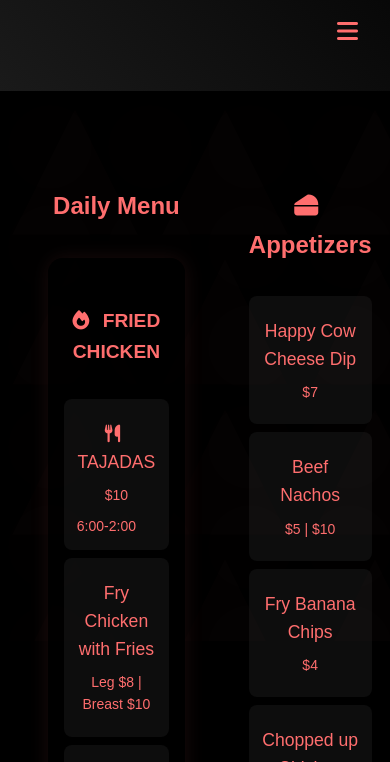
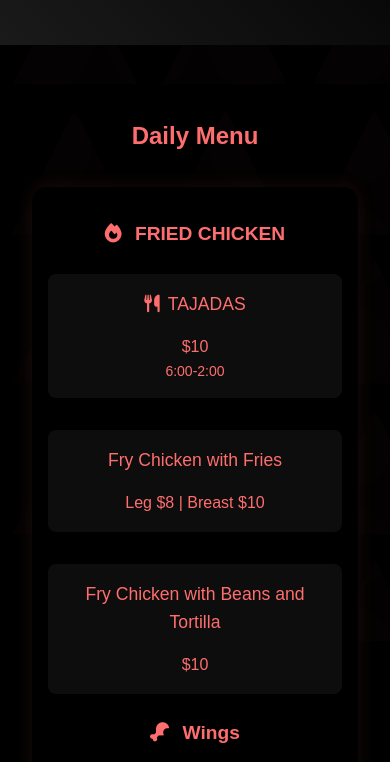
Before and after one commit to JungleMediaBz/Power-House-Menu, a plain HTML site: page index.html in a window 390 px wide. Shown: the part 203-965 px from the top of the page. Drawn offline with Linux system fonts and the light colour scheme.

Commit message:
Update styles.css

```diff
--- a/styles.css
+++ b/styles.css
@@ -229,6 +229,11 @@ body::before {
 
 /* Responsive Design */
 @media screen and (max-width: 768px) {
+    main {
+        grid-template-columns: 1fr;  /* Change to single column */
+        padding: 1rem;
+    }
+
     .menu-toggle {
         display: block;
         text-align: right;
@@ -246,19 +251,46 @@ body::before {
         display: flex;
     }
 
-    .menu-items li {
-        padding: 0.8rem;
+    .menu-items {
+        display: flex;
+        flex-direction: column;
+        gap: 1rem;
     }
 
-    .item, .price, .price-options {
-        display: block;
+    .menu-items li {
+        padding: 1.2rem;
+        display: flex;
+        flex-direction: column;
+        align-items: center;
+        text-align: center;
+    }
+
+    .item {
+        margin-bottom: 0.5rem;
+        font-size: 1.2rem;
+        display: flex;
+        align-items: center;
+        justify-content: center;
+    }
+
+    .price, .price-options {
         float: none;
-        text-align: center;
-        margin: 0.5rem 0;
+        margin-top: 0.5rem;
+        font-size: 1.1rem;
     }
 
     .menu-section {
-        padding: 1rem;
+        padding: 1.5rem;
+        margin: 1rem;
+        width: auto;
+    }
+
+    h2 {
+        margin: 1.5rem 0;
+    }
+
+    h3 {
+        margin: 1rem 0;
     }
 }
 
@@ -273,6 +305,15 @@ body::before {
 
     .menu-items li {
         margin: 0.5rem 0;
+        padding: 1rem;
+    }
+
+    .item {
+        font-size: 1.1rem;
+    }
+
+    .price, .price-options {
+        font-size: 1rem;
     }
 
     h2 {
@@ -281,6 +322,16 @@ body::before {
 
     h3 {
         font-size: 1.2rem;
+    }
+
+    .menu-section {
+        margin: 0.5rem;
+        padding: 1rem;
+    }
+
+    .logo {
+        max-width: 150px;
+        margin: 0 auto 1.5rem;
     }
 }
 
```
